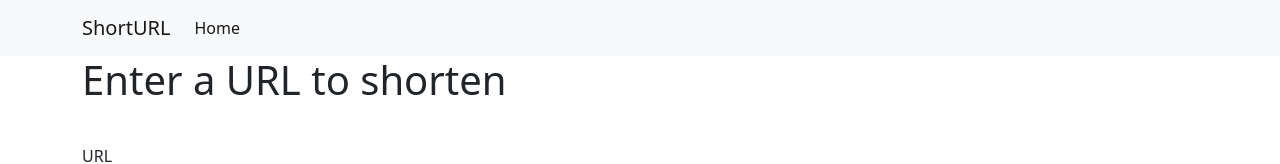
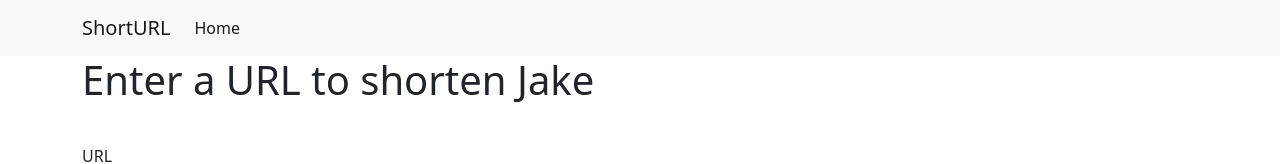
Before and after one commit to msaizar/short-url-cdk, a website: page shorturl/frontend/assets/index.html in a window 1280 px wide. Shown: the top 164 px of the page. Drawn offline with nearby package versions, Linux system fonts and the light colour scheme.

Commit message:
Testing CICD

```diff
--- a/shorturl/frontend/assets/index.html
+++ b/shorturl/frontend/assets/index.html
@@ -51,7 +51,7 @@
     <main>
       <div class="container">
         <div class="mb-3 row">
-          <h1>Enter a URL to shorten</h1>
+          <h1>Enter a URL to shorten Jake</h1>
         </div>
 
         <div class="mb-3 row">
```
